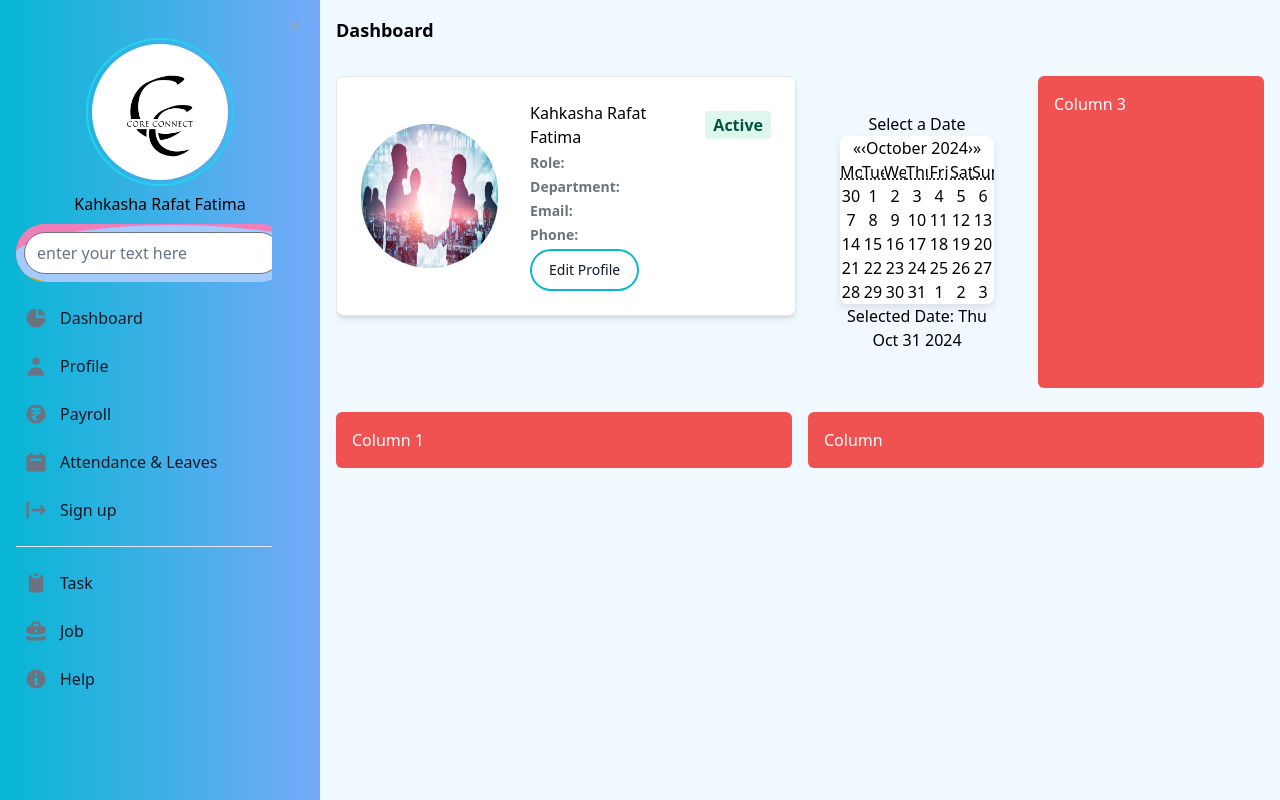
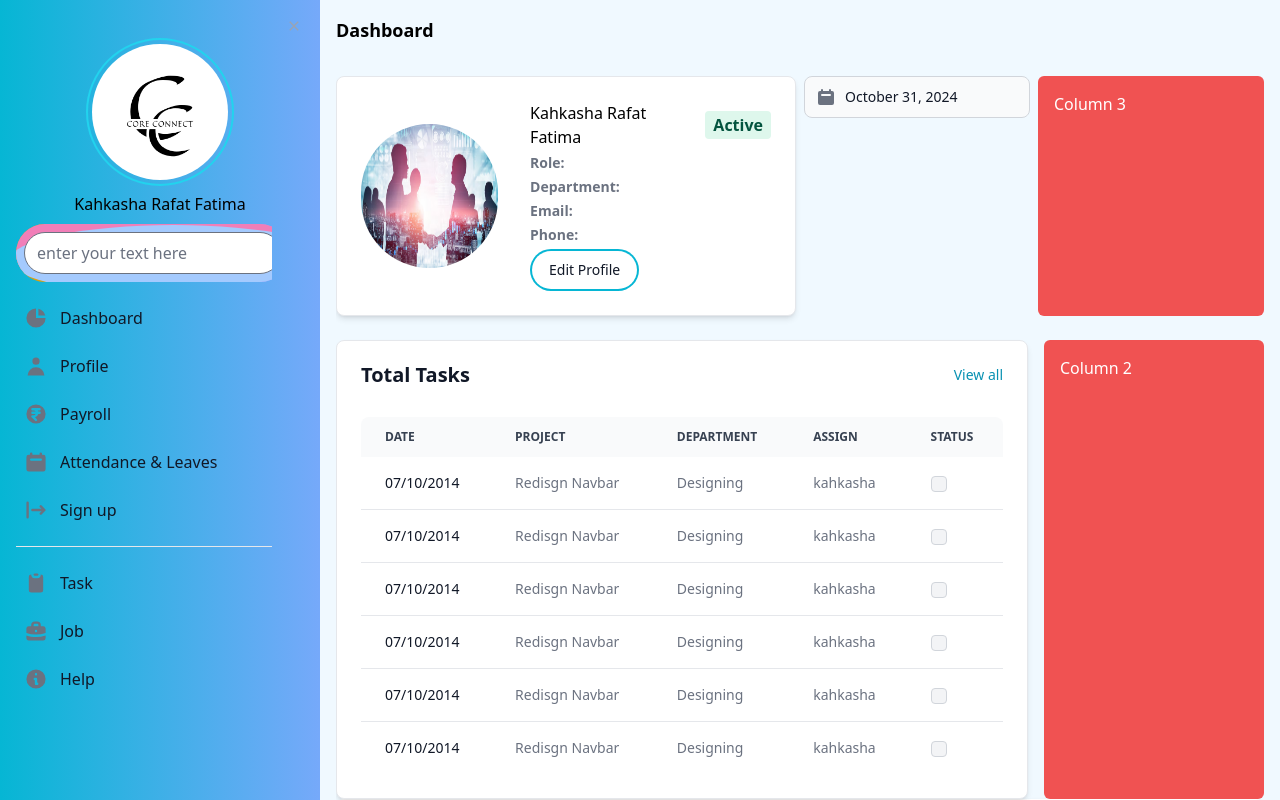
Before and after one commit to kahkasha17/CoreConnect-The-Employee-Management-System, a React (Vite) app: page / in a window 1280 px wide. Built offline with nearby package versions, Linux system fonts and the light colour scheme; a web font is replaced by a local one.

Commit message:
tasklist added callendar change

```diff
--- a/package.json
+++ b/package.json
@@ -12,9 +12,7 @@
   "dependencies": {
     "flowbite-react": "^0.10.2",
     "react": "^18.3.1",
-    "react-calendar": "^5.1.0",
-    "react-dom": "^18.3.1",
-    "react-router-dom": "^6.28.0"
+    "react-dom": "^18.3.1"
   },
   "devDependencies": {
     "@eslint/js": "^9.13.0",
--- a/src/Components/TaskCalendar.jsx
+++ b/src/Components/TaskCalendar.jsx
@@ -1,27 +1,25 @@
-import React, { useState, useEffect } from "react";
-import Calendar from 'react-calendar';
+
+import { Datepicker } from 'flowbite-react';
+import React, { useState } from 'react'
+
+export const TaskCalendar = () => {
+
+  const [selectedDate, setSelectedDate] = useState(new Date()); // Date object
+
+  return (
+    <>
+<Datepicker
+
+  value={selectedDate}
+  onChange={setSelectedDate}
+
+/>
 
 
-import { Datepicker } from "flowbite-react";
+    </>
+  )
+}
 
-export const TaskCalendar = () => {
-    const [date, setDate] = useState(new Date());
 
-    const handleDateChange = (newDate) => {
-      setDate(newDate); // Update the date when a new day is selected
-    };
-
-    return (
-      <div className="calendar-container">
-        <h2>Select a Date</h2>
-        <Calendar
-          onChange={handleDateChange}  // Trigger date change handler
-          value={date}  // Set the current selected date
-          className="my-custom-calendar"  // Optional: Add custom styles
-        />
-        <p>Selected Date: {date.toDateString()}</p>
-      </div>
-    );
-};
 
 export default TaskCalendar;
--- /dev/null
+++ b/src/Components/Tasklist.jsx
@@ -0,0 +1,104 @@
+"use client";
+
+import { Checkbox, Table } from "flowbite-react";
+import { Card } from "flowbite-react";
+import React from "react";
+
+const Tasklist = () => {
+  return (
+    <Card className="max-w-4xl">
+      <div className="mb-4 flex items-center justify-between">
+        <h5 className="text-xl font-bold leading-none text-gray-900 dark:text-white">
+          Total Tasks
+        </h5>
+        <a
+          href="#"
+          className="text-sm font-medium text-cyan-600 hover:underline dark:text-cyan-500"
+        >
+          View all
+        </a>
+      </div>
+      <div className="overflow-x-auto">
+        <Table hoverable>
+          <Table.Head>
+            <Table.HeadCell>Date</Table.HeadCell>
+            <Table.HeadCell>Project</Table.HeadCell>
+            <Table.HeadCell>department</Table.HeadCell>
+            <Table.HeadCell>Assign</Table.HeadCell>
+            <Table.HeadCell>Status</Table.HeadCell>
+          </Table.Head>
+          <Table.Body className="divide-y">
+            <Table.Row className="bg-white dark:border-gray-700 dark:bg-gray-800">
+              <Table.Cell className="whitespace-nowrap font-medium text-gray-900 dark:text-white">
+                07/10/2014
+              </Table.Cell>
+              <Table.Cell>Redisgn Navbar</Table.Cell>
+              <Table.Cell>Designing</Table.Cell>
+              <Table.Cell>kahkasha</Table.Cell>
+              <Table.Cell>
+                <Checkbox />
+              </Table.Cell>
+            </Table.Row>
+            <Table.Row className="bg-white dark:border-gray-700 dark:bg-gray-800">
+              <Table.Cell className="whitespace-nowrap font-medium text-gray-900 dark:text-white">
+                07/10/2014
+              </Table.Cell>
+              <Table.Cell>Redisgn Navbar</Table.Cell>
+              <Table.Cell>Designing</Table.Cell>
+              <Table.Cell>kahkasha</Table.Cell>
+              <Table.Cell>
+                <Checkbox />
+              </Table.Cell>
+            </Table.Row>
+            <Table.Row className="bg-white dark:border-gray-700 dark:bg-gray-800">
+              <Table.Cell className="whitespace-nowrap font-medium text-gray-900 dark:text-white">
+                07/10/2014
+              </Table.Cell>
+              <Table.Cell>Redisgn Navbar</Table.Cell>
+              <Table.Cell>Designing</Table.Cell>
+              <Table.Cell>kahkasha</Table.Cell>
+              <Table.Cell>
+                <Checkbox />
+              </Table.Cell>
+            </Table.Row>
+            <Table.Row className="bg-white dark:border-gray-700 dark:bg-gray-800">
+              <Table.Cell className="whitespace-nowrap font-medium text-gray-900 dark:text-white">
+                07/10/2014
+              </Table.Cell>
+              <Table.Cell>Redisgn Navbar</Table.Cell>
+              <Table.Cell>Designing</Table.Cell>
+              <Table.Cell>kahkasha</Table.Cell>
+              <Table.Cell>
+                <Checkbox />
+              </Table.Cell>
+            </Table.Row>
+            <Table.Row className="bg-white dark:border-gray-700 dark:bg-gray-800">
+              <Table.Cell className="whitespace-nowrap font-medium text-gray-900 dark:text-white">
+                07/10/2014
+              </Table.Cell>
+              <Table.Cell>Redisgn Navbar</Table.Cell>
+              <Table.Cell>Designing</Table.Cell>
+              <Table.Cell>kahkasha</Table.Cell>
+              <Table.Cell>
+                <Checkbox />
+              </Table.Cell>
+            </Table.Row>
+            <Table.Row className="bg-white dark:border-gray-700 dark:bg-gray-800">
+              <Table.Cell className="whitespace-nowrap font-medium text-gray-900 dark:text-white">
+                07/10/2014
+              </Table.Cell>
+              <Table.Cell>Redisgn Navbar</Table.Cell>
+              <Table.Cell>Designing</Table.Cell>
+              <Table.Cell>kahkasha</Table.Cell>
+              <Table.Cell>
+                <Checkbox />
+              </Table.Cell>
+            </Table.Row>
+          </Table.Body>
+        </Table>
+      </div>
+    </Card>
+  );
+};
+
+export default Tasklist;
--- a/src/Pages/DashBoards/Employee/MainContent.jsx
+++ b/src/Pages/DashBoards/Employee/MainContent.jsx
@@ -3,10 +3,11 @@ import { UserdataCard } from "../../../Components/UserdataCard";
 import { Datepicker } from "flowbite-react";
 import Footers from "../../../Components/Footers";
 import TaskCalendar from '../../../Components/TaskCalendar'
+import Tasklist from "../../../Components/Tasklist";
 
 export const MainContent = () => {
   return (
-    <div className="h-screen overflow-y-auto  ">
+    <div className="h-screen overflow-y-auto">
       <div className="container mx-auto">
         {/* First Row: Three Columns */}
         <div className="grid grid-cols-1 md:grid-cols-4 gap-2">
@@ -16,7 +17,7 @@ export const MainContent = () => {
           </div>
 
           {/* Second Column (takes one-quarter width) */}
-          <div className="col-span-1 p-4 rounded-md">
+          <div className="col-span-1 rounded-md">
             <TaskCalendar/>
           </div>
 
@@ -26,20 +27,20 @@ export const MainContent = () => {
           </div>
         </div>
 
-        {/* Second Row: Two equally sized columns */}
-        <div className="grid grid-cols-1 md:grid-cols-2 gap-4 mt-6">
-          {/* First Column (half width) */}
-          <div className="col-span-1 bg-red-500 p-4 rounded-md">
-            <h2 className="text-white">Column 1</h2>
+        {/* Second Row: Two Columns, Adjusted Width */}
+        <div className="grid grid-cols-1 md:grid-cols-4 gap-4 mt-6">
+          {/* First Column (takes 3/4 of width on medium+) */}
+          <div className="col-span-3 rounded-md">
+            <Tasklist/>
           </div>
 
-          {/* Second Column (half width) */}
+          {/* Second Column (takes 1/4 of width on medium+) */}
           <div className="col-span-1 bg-red-500 p-4 rounded-md">
-            <h2 className="text-white">Column </h2>
+            <h2 className="text-white">Column 2</h2>
           </div>
         </div>
       </div>
-      {/* <Footers/> */}
+      <Footers/>
     </div>
   );
 };
```
